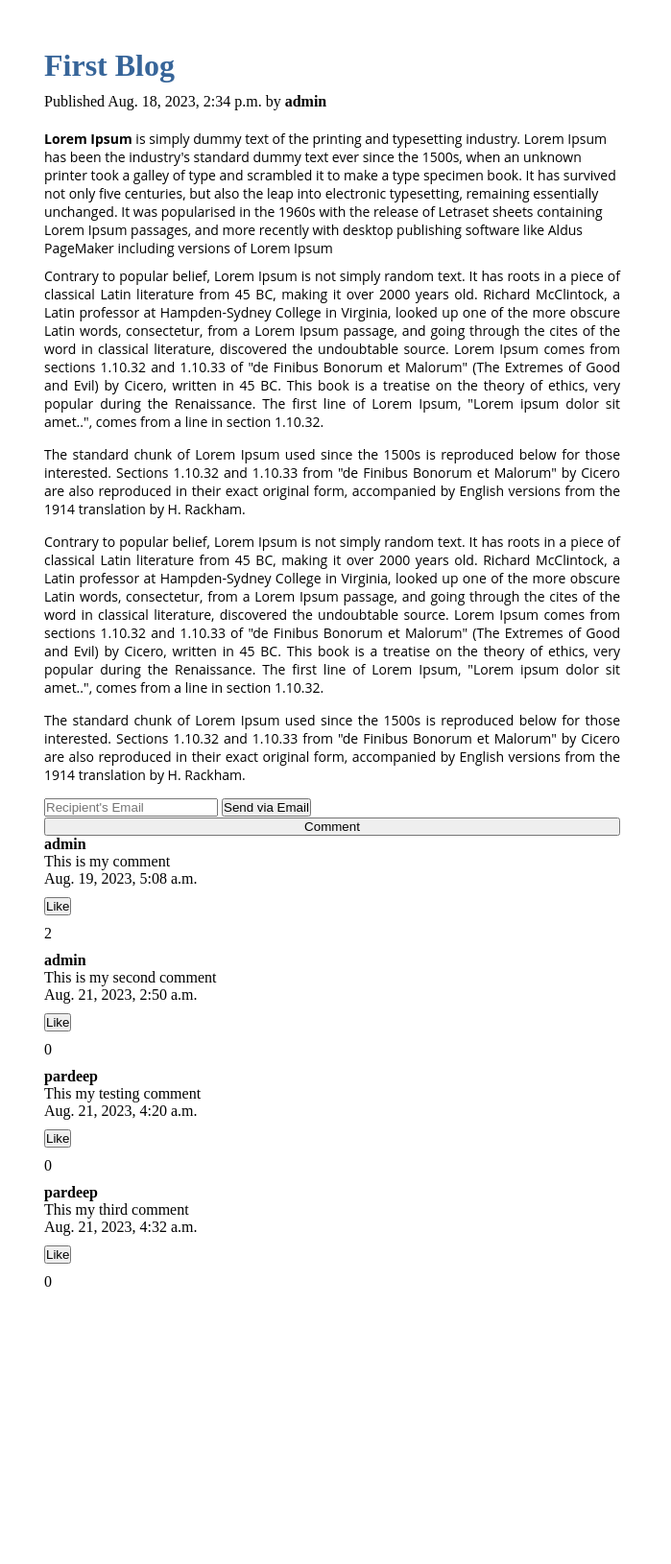
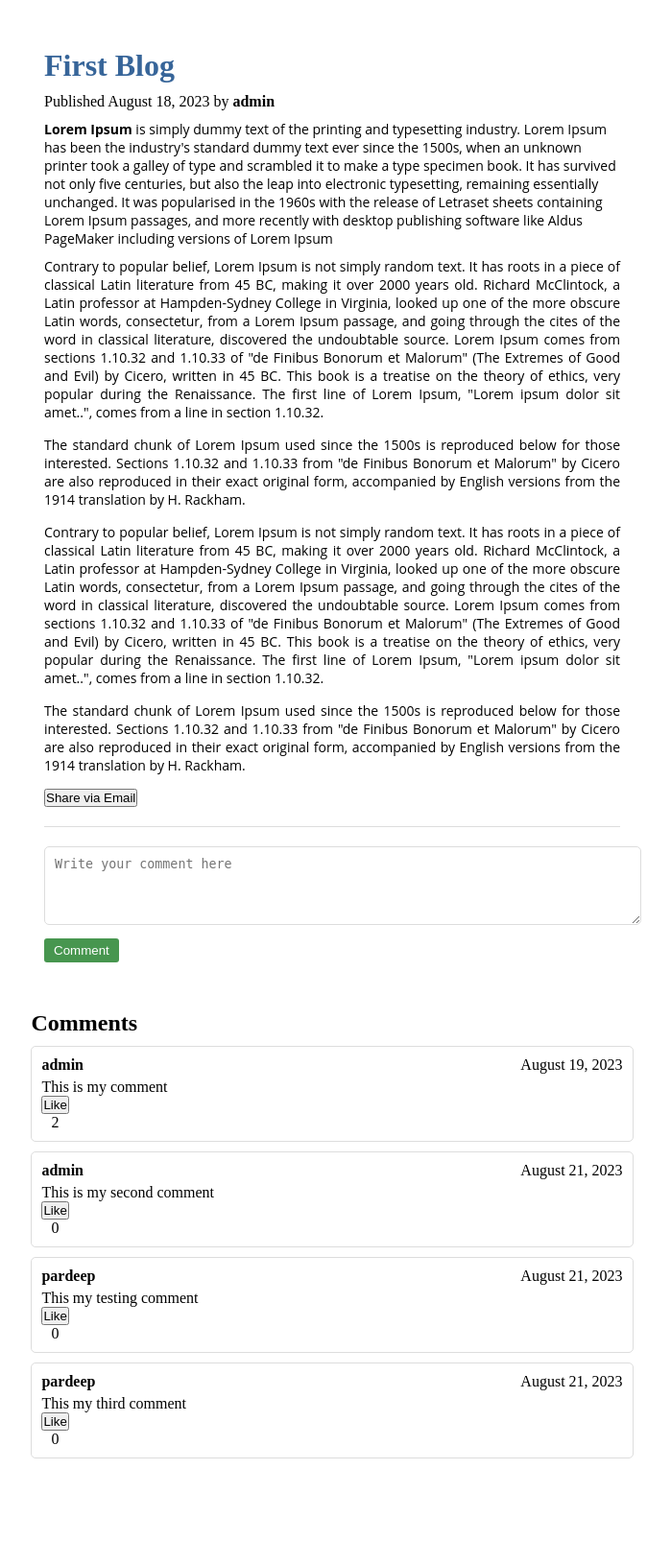
Before and after one commit to amrit15898/blog_mantra_task, a Django app: page /detail-blog/1 in a window 1280 px wide. Shown: the part 50-1680 px from the top of the page at 96% size, without its empty margins (294-993 px from the left). Before the commit the page ends 1391 px from the top, so only its background shows below. Run offline with Django 4.2, Linux system fonts and the light colour scheme; data comes from the database, SQL or seed files in the repository; both versions use the stored data as it was after the commit.

Commit message:
improve ui

```diff
--- a/home/urls.py
+++ b/home/urls.py
@@ -7,5 +7,6 @@ urlpatterns = [
     path("sign-up", sign_up , name="signup"),
     path("detail-blog/<id>", detail_blog, name="detailblog"),
     path("like-comment/<id>", like_comment, name="like_comment"),
-    path("login/", login_page, name="login")
+    path("login/", login_page, name="login"),
+    path("logout", logout_page, name="logout")
 ]
--- a/home/views.py
+++ b/home/views.py
@@ -1,30 +1,44 @@
 from django.shortcuts import render, redirect
 from django.contrib.auth.models import *
+from django.db.models import Q
 from .models import *
 from django.contrib import messages
-from django.contrib.auth import authenticate, login
+from django.contrib.auth import authenticate, login, logout
+from django.core.paginator import Paginator
+from django.contrib.auth.decorators import login_required
 from .helper import send_mail_to_user
 from django.http import HttpResponseRedirect
 from django.urls import reverse
 # Create your views here.
 def sign_up(requset):
     if requset.method == "POST":
-        first_name = requset.POST.get("fname")
-        last_name = requset.POST.get("lname")
-        username = requset.POST.get("username")
-        email = requset.POST.get("email")
-        password = requset.POST.get("password")
+        try:
+            first_name = requset.POST.get("fname")
+            last_name = requset.POST.get("last_name")
+            username = requset.POST.get("username")
+            email = requset.POST.get("email")
+            password = requset.POST.get("password")
+            # Check if email already exists
+            check_email = User.objects.filter(email=email).first()
+            if check_email:
+                messages.error(requset, "Email already exists")
+                return redirect("sign-up")
 
-        check_email = User.objects.filter(email=email).first()
-        if check_email:
-            messages.error(requset, "Email alread exists")
-            return redirect("sign-up")
+            user_obj = User.objects.filter(username = username).first()
+            if user_obj:
+                messages.error(requset, "Try with different username this username alread exists")
+                redirect("sign-up")
 
-        obj = User(first_name = first_name, last_name=last_name, username=username, email=email)
-        obj.set_password(password)
-        obj.save()
-        messages.success(requset, "Signup successfullly")
-        return redirect("/")
+            # Create the user object
+            obj = User(first_name=first_name, last_name=last_name, username=username, email=email)
+            obj.set_password(password)
+            obj.save()
+            messages.success(requset, "Signup successful")
+            return redirect("/")
+
+        except Exception as e:
+            messages.error(requset, f"An error occurred: {e}")
+            return redirect("/sign-up")
 
     return render(requset, "sign-up.html")
 
@@ -49,9 +63,15 @@ def login_page(request):
     return render(request, "login.html")
 
 def home_page(request):
-    blogs = BlogPost.objects.all()
-    print(blogs)
-    context = {"blogs": blogs}
+    try:
+        blogs = BlogPost.objects.all()
+        itmes_per_page = 3
+        paginator  = Paginator(blogs, itmes_per_page)
+        page_no = request.GET.get("page")
+        page_obj = paginator.get_page(page_no)
+        context = {"blogs": page_obj}
+    except Exception as e:
+        messages.error(f"An error occured {e}")
     return render(request, "home.html", context)
 
 def detail_blog(request, id):
@@ -65,16 +85,15 @@ def detail_blog(request, id):
     context = {}
     context["comments"] = comments
     if request.method == "POST":
-
         if "send_email" in request.POST:
             recipient_email = request.POST.get("recipient-email")
             send_mail_to_user("Desi Coders", blog_detail_url, "none76845@gmail.com", recipient_email)
-
+        elif request.user.is_authenticated:
+            comment = request.POST.get("cmnt")
+            obj = Comment(Blog=blog, author=request.user, content=comment)
+            obj.save()
         else:
-            comment = request.POST.get("cmnt")
-            print(f"this is my comment {comment}")
-            obj = Comment(Blog = blog , author = request.user, content = comment)
-            obj.save()
+            messages.error(request, "Please log in to post a comment.")
 
     context["blog"] = blog
     return render(request, "detail-blog.html" , context)
@@ -85,14 +104,25 @@ def like_comment(request, id):
         comment = Comment.objects.get(id=id)
 
     except Comment.DoesNotExist:
-        print("comment does not exits")
+        pass
 
     user = request.user
-    check_comment_exist =  Comment.objects.filter(like=user, Blog = comment.Blog)
-    if check_comment_exist:
-        comment.like.remove(request.user)
+    if request.user.is_authenticated:
+        # Check if the user has already liked this comment
+        already_liked = comment.like.filter(id=user.id).exists()
 
+        if already_liked:
+            comment.like.remove(user)
+            messages.success(request, "Comment unliked successfully.")
+        else:
+            comment.like.add(user)
+            messages.success(request, "Comment liked successfully.")
     else:
-        comment.like.add(request.user)
+        messages.error(request, "Please log in before liking a comment.")
+    return redirect(request.META.get('HTTP_REFERER', '/'))
 
-    return redirect(request.META.get('HTTP_REFERER', '/'))
+
+def logout_page(request):
+    print("This functio calling")
+    logout(request)
+    return redirect("/")
--- a/static/css/main.css
+++ b/static/css/main.css
@@ -48,11 +48,18 @@
     background-color: var(--secondary-color);
 
 }
-.blog-post  h1{
-    margin-block: 20px;
+.pagination .btn {
+    display: inline-block;
+    padding: 5px 10px;
+    color: white;
+    border-radius: 3px;
+    margin: 3px;
+    text-decoration: none;
+    background-color: var(--secondary-color);
 }
 .blog-post{
     flex-direction: column;
+    gap: 8px;
 
 }
 /* .other-detail{
@@ -108,3 +115,89 @@
     gap: 10px;
 
 }
+
+
+/* ... Other CSS rules ... */
+
+.comment {
+    border: 1px solid #ddd;
+    padding: 10px;
+    margin: 10px 0;
+    border-radius: 5px;
+}
+
+.comment-header {
+    display: flex;
+    justify-content: space-between;
+    align-items: center;
+    margin-bottom: 5px;
+}
+
+.likes {
+    margin-left: 10px;
+}
+
+.comment-form {
+    margin-top: 20px;
+    padding-top: 20px;
+    border-top: 1px solid #ddd;
+}
+
+.comment-form textarea {
+    width: 100%;
+    padding: 10px;
+    border: 1px solid #ddd;
+    border-radius: 5px;
+    resize: vertical;
+}
+
+.comment-form button {
+    margin-top: 10px;
+    padding: 5px 10px;
+    background-color: var(--secondary-color);
+    color: white;
+    border: none;
+    border-radius: 3px;
+    cursor: pointer;
+}
+
+/* ... Other CSS rules ... */
+.success-message {
+    background-color: #4CAF50;
+    color: white;
+    padding: 10px;
+    border-radius: 3px;
+    margin-bottom: 10px;
+}
+
+/* Style for warning messages */
+.warning-message {
+    background-color: #FFC107;
+    color: black;
+    padding: 10px;
+    border-radius: 3px;
+    margin-bottom: 10px;
+}
+
+/* Style for error messages */
+.error-message {
+    background-color: #F44336;
+    color: white;
+    padding: 10px;
+    border-radius: 3px;
+    margin-bottom: 10px;
+}
+
+/* Media query for tablets and larger devices */
+@media (min-width: 768px) {
+    .container {
+        width: 80%;
+    }
+}
+
+/* Media query for larger screens */
+@media (min-width: 1200px) {
+    .container {
+        width: 70%;
+    }
+}
--- a/static/js/main.js
+++ b/static/js/main.js
@@ -1,12 +1,10 @@
-document.addEventListener('DOMContentLoaded', function() {
-    var showCommentFormButton = document.getElementById('showCommentForm');
-    var commentFormDiv = document.querySelector('.cmnt-form');
 
-    showCommentFormButton.addEventListener('click', function() {
-        if (commentFormDiv.style.display === 'none') {
-            commentFormDiv.style.display = 'block';
-        } else {
-            commentFormDiv.style.display = 'none';
-        }
+document.addEventListener("DOMContentLoaded", function() {
+    const showEmailFormButton = document.getElementById("showEmailForm");
+    const emailForm = document.querySelector(".email-form");
+
+    showEmailFormButton.addEventListener("click", function() {
+        emailForm.style.display = "block";
+        showEmailFormButton.style.display = "none";
     });
 });
--- a/templates/base.html
+++ b/templates/base.html
@@ -16,13 +16,20 @@
         <div class="left-nav flex">
             {% if user.is_authenticated %}
 
-            <a href="" class="btn">Logout</a>
+            <a href="{% url  'logout' %}" class="btn">Logout</a>
             {% else %}
             <a href="{% url 'signup' %}" class="btn">Singup</a>
-            <a href="" class="btn">Login</a>
+            <a href="{% url 'login' %}" class="btn">Login</a>
             {% endif %}
         </div>
     </nav>
+    {% if messages %}
+    {% for message in messages %}
+        <div class="message {% if message.tags == 'success' %}success-message{% elif message.tags == 'warning' %}warning-message{% elif message.tags == 'error' %}error-message{% endif %}">
+            {{ message }}
+        </div>
+    {% endfor %}
+{% endif %}
     {% block content %}
 
     {% endblock content %}
--- a/templates/detail-blog.html
+++ b/templates/detail-blog.html
@@ -2,51 +2,51 @@
 
 {% block content %}
 <div class="container">
-    <div class="detail-blog flex">
-        <h1>{{blog.title}}</h1>
-         <!-- <b><span>Published</span>  {{blog.author}}</b> -->
-         <p>Published   {{blog.created_at}} by <b>{{blog.author}}</b></p>
-        {{blog.content|safe}}
-        <div class="other-detail flex">
-
-            <p><form id="email-form" method="post">
+    <div class="detail-blog">
+        <h1>{{ blog.title }}</h1>
+        <p>Published {{ blog.created_at|date:"F d, Y" }} by <b>{{ blog.author }}</b></p>
+        <div class="blog-content">
+            {{ blog.content|safe }}
+        </div>
+        <div class="email-form" style="display: none;">
+            <form id="email-form" method="post">
                 {% csrf_token %}
                 <input type="email" name="recipient-email" placeholder="Recipient's Email" required>
-                <button type="submit" name="send_email">Send via Email</button>
-            </form></p>
+                <button type="submit" name="send_email">Send</button>
+            </form>
         </div>
-        <button id="showCommentForm">Comment</button>
-        <div class="cmnt-form" style="display: none;">
+        <div class="actions">
+            <button id="showEmailForm">Share via Email</button>
+        </div>
+        <div class="comment-form">
             <form action="" method="post">
                 {% csrf_token %}
-                <textarea rows="4" cols="50" name="cmnt">
-
-                </textarea>
-                <button type="submit">
-                    Comment
-                </button>
+                <textarea rows="4" name="cmnt" placeholder="Write your comment here" required></textarea>
+                <button type="submit">Comment</button>
             </form>
         </div>
-
     </div>
-    <div class="comments-shows flex">
+    <div class="comments container">
+        <h2>Comments</h2>
         {% for comment in comments %}
-            <div class="cmnt">
-                <b>{{comment.author.username}}</b>
-                <p>{{comment.content}}</p>
-                <p>{{comment.created_at}}</p>
+            <div class="comment">
+                <div class="comment-header">
+                    <b>{{ comment.author.username }}</b>
+                    <span>{{ comment.created_at|date:"F d, Y" }}</span>
                 </div>
+                <p>{{ comment.content }}</p>
+                <div class="like-section">
                     <form action="{% url 'like_comment' comment.id %}" method="post">
                         {% csrf_token %}
-
                         {% if request.user in comment.like.all %}
-                <button type="submit">Unlike {{comment.like.count}}</button>
+                            <button type="submit">Unlike</button>
                         {% else %}
-
                             <button type="submit">Like</button>
                         {% endif %}
                     </form>
-            <span>{{ comment.like.count }}</span>
+                    <span class="likes">{{ comment.like.count }}</span>
+                </div>
+            </div>
         {% endfor %}
     </div>
 </div>
```
Also changed, not shown: templates/home.html (+15 -0 lines), templates/sign-up.html (+2 -9 lines), db.sqlite3. Lines whose indentation alone changed are shown as unchanged.
